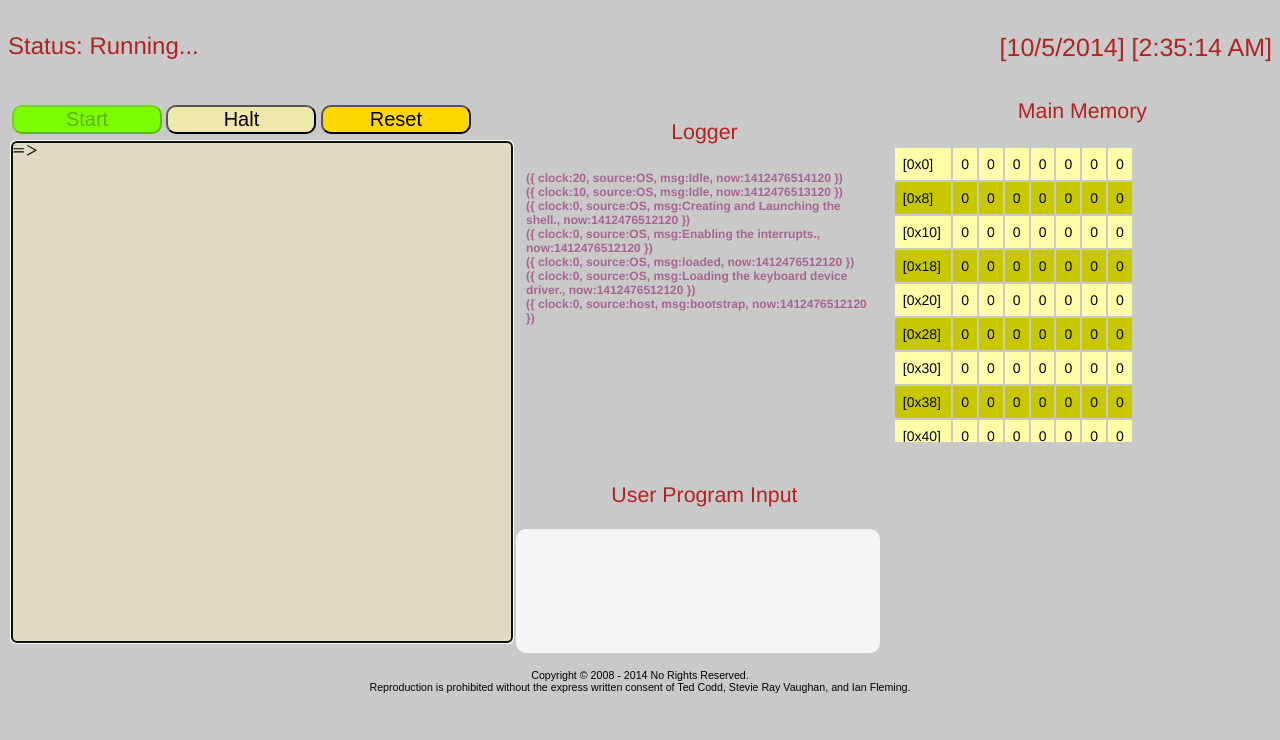
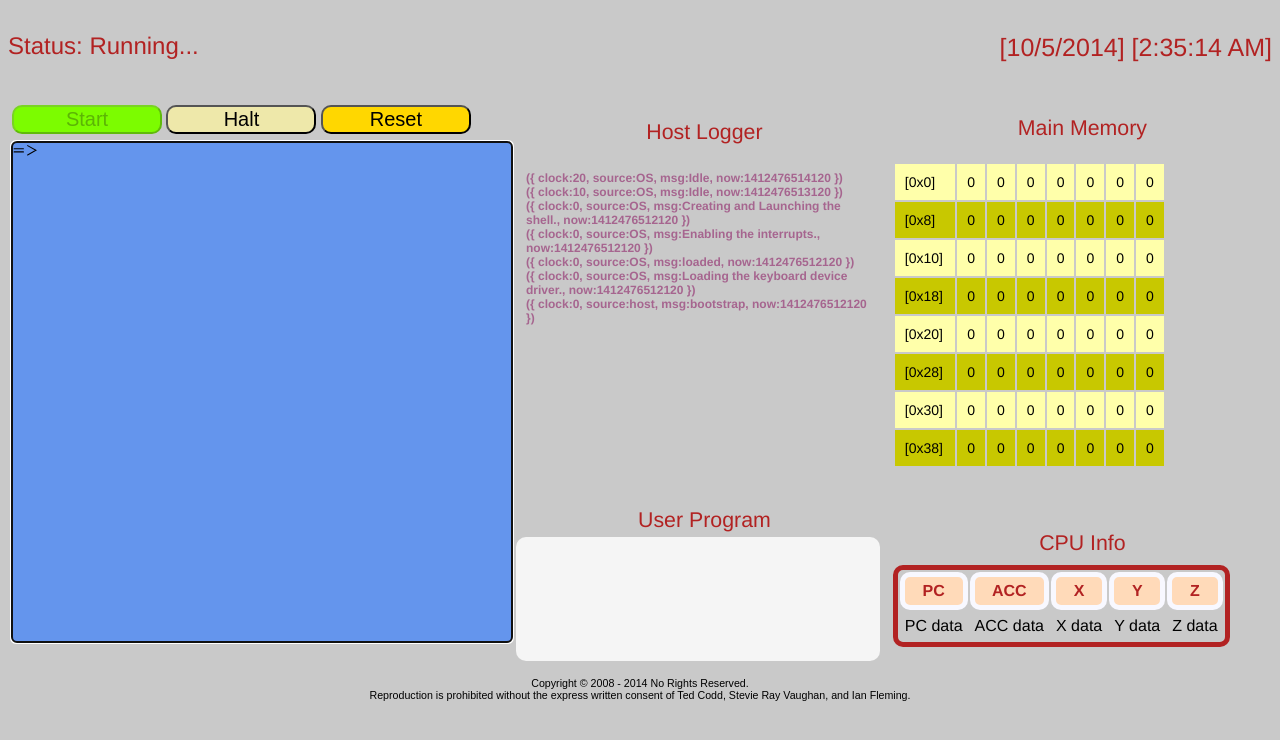
Before and after one commit to mohammed-ali1/OS, a plain HTML site: page index.html in a window 1280 px wide. Both pictures are taken after a click on the button "Start". Drawn offline with Linux system fonts and the light colour scheme.

Commit message:
Project 2 (CPU information rendering...)

```diff
--- a/dist/scripts/os/Memory.js
+++ b/dist/scripts/os/Memory.js
@@ -23,13 +23,13 @@ var TSOS;
             var table = "<table>";
 
             for (var i = 0; i < _MainMemorySize; i += 8) {
-                table += "<tr class='tr'>";
+                table += "<tr>";
                 _MainMemory[i] = i.toString(16).toUpperCase();
-                table += "<td class='td'>" + "[" + _MainMemorySegment + "x" + _MainMemory[i] + "]" + "</td>";
+                table += "<td>" + "[" + _MainMemorySegment + "x" + _MainMemory[i] + "]" + "</td>";
 
                 for (var j = i + 1; j <= i + 7; j++) {
                     _MainMemory[j] = 0;
-                    table += "<td class='td'>" + _MainMemory[j] + "</td>";
+                    table += "<td>" + _MainMemory[j] + "</td>";
                 }
                 table += "</tr>";
             }
@@ -38,6 +38,9 @@ var TSOS;
             document.getElementById("table").innerHTML = table;
         };
 
+        /**
+        * Clears the Main Memory.
+        */
         Memory.prototype.clearMemory = function () {
             for (var i = 0; i < _MainMemorySize; i++) {
                 _MainMemory[i] = 0;
@@ -63,6 +66,9 @@ var TSOS;
                     }
                 }
             }
+
+            //Update the Memory
+            this.updateMemory();
         };
 
         /**
@@ -72,11 +78,11 @@ var TSOS;
             var table = "<table>";
 
             for (var i = 0; i < _MainMemorySize; i += 8) {
-                table += "<tr class='tr'>";
-                table += "<td class='td'>" + "[" + _MainMemorySegment + "x" + _MainMemory[i] + "]" + "</td>";
+                table += "<tr>";
+                table += "<td>" + "[" + _MainMemorySegment + "x" + _MainMemory[i] + "]" + "</td>";
 
                 for (var j = i + 1; j <= i + 7; j++) {
-                    table += "<td class='td'>" + _MainMemory[j] + "</td>";
+                    table += "<td>" + _MainMemory[j] + "</td>";
                 }
                 table += "</tr>";
             }
--- /dev/null
+++ b/dist/scripts/os/Pcb.js
@@ -0,0 +1,20 @@
+/**
+* Created by anwar on 10/4/14.
+*/
+var TSOS;
+(function (TSOS) {
+    var Pcb = (function () {
+        function Pcb(pid, base, limit) {
+            if (typeof pid === "undefined") { pid = -1; }
+            if (typeof base === "undefined") { base = -1; }
+            if (typeof limit === "undefined") { limit = -1; }
+            this.pid = pid;
+            this.base = base;
+            this.limit = limit;
+        }
+        Pcb.createPCBTable = function () {
+        };
+        return Pcb;
+    })();
+    TSOS.Pcb = Pcb;
+})(TSOS || (TSOS = {}));
--- a/dist/styles/tsos.css
+++ b/dist/styles/tsos.css
@@ -56,10 +56,11 @@ h3 {
     font-weight: normal;
     font-style: normal;
     color: firebrick;
+    text-align: center;
 }
 
 #display {
-    background-color:#DFDBC3;
+    background-color: cornflowerblue;
     /*border: 2px solid red;*/
     cursor: default;
     border-radius: 5px;
@@ -134,35 +135,52 @@ h3 {
 }
 
 #divLog{
-    margin-top: -3%;
+    margin-top: 4%;
 }
 
 #tableID{
     width:350px;
     resize: none;
     float: left;
-    height:296px;
+    height:306px;
     overflow: scroll;
     background-color: transparent;
     font-size:14px;
 }
 
-tr:nth-child(odd) {
+#tableID tr:nth-child(odd) {
     background-color: #FFFFAA;
 
 }
-tr:nth-child(even) {
+#tableID tr:nth-child(even) {
     background-color: #C8C800;
 }
-td:hover{
+#tableID td:hover{
     background-color: #FF9331;
 }
-.td{
-    padding: 8px;
+#tableID td{
+    padding: 10px;
 }
 
-.th{
+#pcb{
+    margin-top: 390px;
+}
+
+#pcbTable{
+    border: 5px solid firebrick;
+    margin-top: -1%;
+    border-radius: 10px;
+}
+
+#pcbTable th{
+    padding: 5px;
+    text-align: center;
+    color: firebrick;
     background-color: peachpuff;
+    border: 5px solid ghostwhite;
     border-radius: 10px;
-    margin-left:5%;
 }
+
+#pcbTable td{
+    padding: 5px;
+}
--- a/index.html
+++ b/index.html
@@ -26,6 +26,7 @@
     <script type="text/javascript" src="dist/scripts/os/userCommand.js"></script>
     <script type="text/javascript" src="dist/scripts/os/kernel.js"></script>
     <script type="text/javascript" src="dist/scripts/os/Memory.js"></script>
+    <script type="text/javascript" src="dist/scripts/os/Pcb.js"></script>
 
     <!-- Other Routines -->
     <script type="text/javascript" src="dist/scripts/utils.js"></script>
@@ -92,7 +93,7 @@
     </div>
 
     <div id="divLog" style="margin-left:2%;margin-top:-4%; ">
-            <center><h3 style="color: firebrick;">Logger</h3></center>
+            <center><h3 style="color: firebrick;">Host Logger</h3></center>
             <textarea name="taHostLog"
                       id  ="taHostLog"
                       rows="26"
@@ -102,29 +103,49 @@
 
     <div id="divUserProgramInput" style="margin-left:2%; margin-top:6%;">
 
-            <center><h3 style="color: firebrick;margin-top:-1">User Program Input</h3></center>
+            <center><h3 style="color: firebrick;margin-top:9%;">User Program</h3></center>
             <textarea name="taProgramInput"
                       id  ="taProgramInput"
                       rows="8"
                       cols="48"
+                      style="margin-top: -2%;"
                     ></textarea>
     </div>
+
 </div>
 
-    <p>
-        <center>
-            <h3 style="margin-left: 1%;">Main Memory</h3>
-        </center>
-    </p>
+<p>
+<center>
+    <h3 style="margin-top:3%;">Main Memory</h3>
+</center>
+</p>
 
     <div id="tableID">
         <table id="table"></table>
-        <script>
-            setInterval(function(){
-                TSOS.Memory.updateMemory();
+    </div>
 
-            },100);
-        </script>
+    <div id="pcb">
+        <p>
+            <h3>CPU Info</h3>
+        </p>
+        <table id="pcbTable">
+
+            <tr>
+                <th>PC</th>
+                <th>ACC</th>
+                <th>X</th>
+                <th>Y</th>
+                <th>Z</th>
+            </tr>
+
+            <tr>
+                <td>PC data</td>
+                <td>ACC data</td>
+                <td>X data</td>
+                <td>Y data</td>
+                <td>Z data</td>
+            </tr>
+        </table>
     </div>
 
 <p class="footerText" style="clear:both;">
--- a/source/styles/tsos.css
+++ b/source/styles/tsos.css
@@ -56,10 +56,11 @@ h3 {
     font-weight: normal;
     font-style: normal;
     color: firebrick;
+    text-align: center;
 }
 
 #display {
-    background-color:#DFDBC3;
+    background-color: cornflowerblue;
     /*border: 2px solid red;*/
     cursor: default;
     border-radius: 5px;
@@ -134,35 +135,52 @@ h3 {
 }
 
 #divLog{
-    margin-top: -3%;
+    margin-top: 4%;
 }
 
 #tableID{
     width:350px;
     resize: none;
     float: left;
-    height:296px;
+    height:306px;
     overflow: scroll;
     background-color: transparent;
     font-size:14px;
 }
 
-tr:nth-child(odd) {
+#tableID tr:nth-child(odd) {
     background-color: #FFFFAA;
 
 }
-tr:nth-child(even) {
+#tableID tr:nth-child(even) {
     background-color: #C8C800;
 }
-td:hover{
+#tableID td:hover{
     background-color: #FF9331;
 }
-.td{
-    padding: 8px;
+#tableID td{
+    padding: 10px;
 }
 
-.th{
+#pcb{
+    margin-top: 390px;
+}
+
+#pcbTable{
+    border: 5px solid firebrick;
+    margin-top: -1%;
+    border-radius: 10px;
+}
+
+#pcbTable th{
+    padding: 5px;
+    text-align: center;
+    color: firebrick;
     background-color: peachpuff;
+    border: 5px solid ghostwhite;
     border-radius: 10px;
-    margin-left:5%;
 }
+
+#pcbTable td{
+    padding: 5px;
+}
```
Also changed, not shown: 2 other files.
